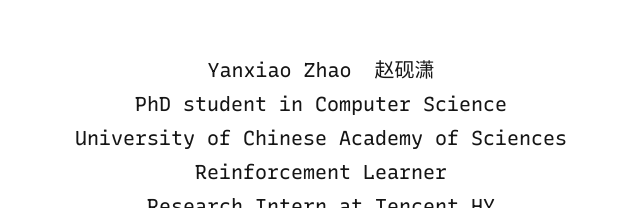
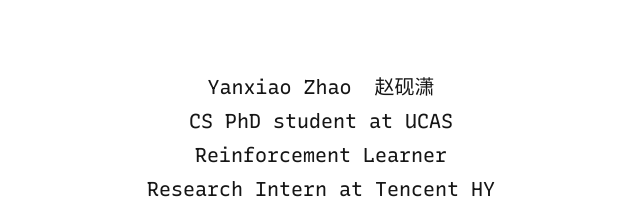
Before and after one commit to sdpkjc/sdpkjc.github.io, a plain HTML site: page index.html in a window 1280 px wide. Shown: the part 214-422 px from the top of the page, without its empty margins (319-959 px from the left). Drawn offline with Linux system fonts and the light colour scheme.

Commit message:
Condense education into a single line

```diff
--- a/index.html
+++ b/index.html
@@ -82,8 +82,7 @@
 <body>
     <main>
         <h1>Yanxiao Zhao <span lang="zh-CN">赵砚潇</span></h1>
-        <p>PhD student in <span class="keep-together">Computer Science</span></p>
-        <p><a class="university" href="https://www.ucas.ac.cn/" target="_blank" rel="noopener noreferrer">University of Chinese Academy of Sciences</a></p>
+        <p>CS PhD student at <a class="university" href="https://www.ucas.ac.cn/" target="_blank" rel="noopener noreferrer">UCAS</a></p>
         <p>Reinforcement Learner</p>
         <p><span class="keep-together">Research Intern at</span> <a class="company" href="https://hy.tencent.ai/" target="_blank" rel="noopener noreferrer">Tencent HY</a></p>
         <p><span class="keep-together">Interned at</span>
```
